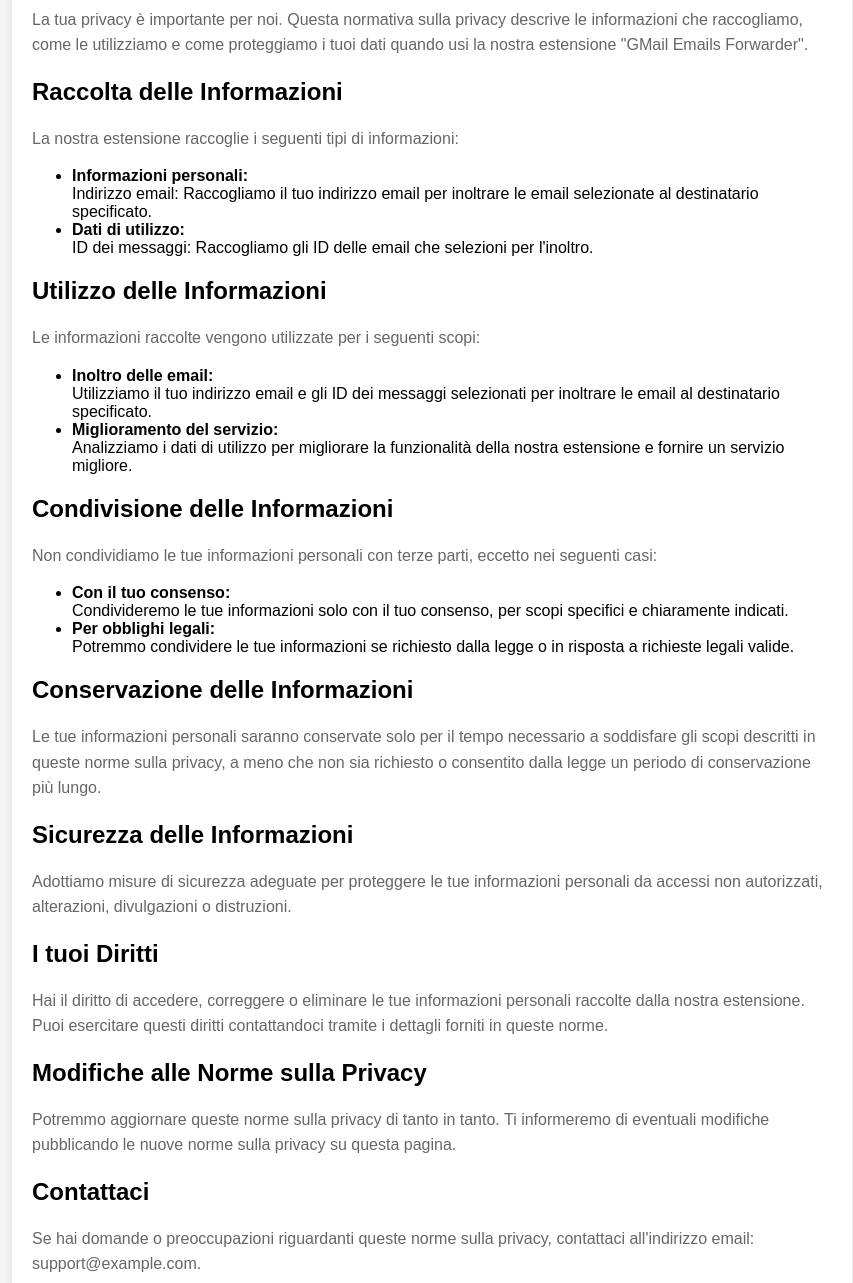
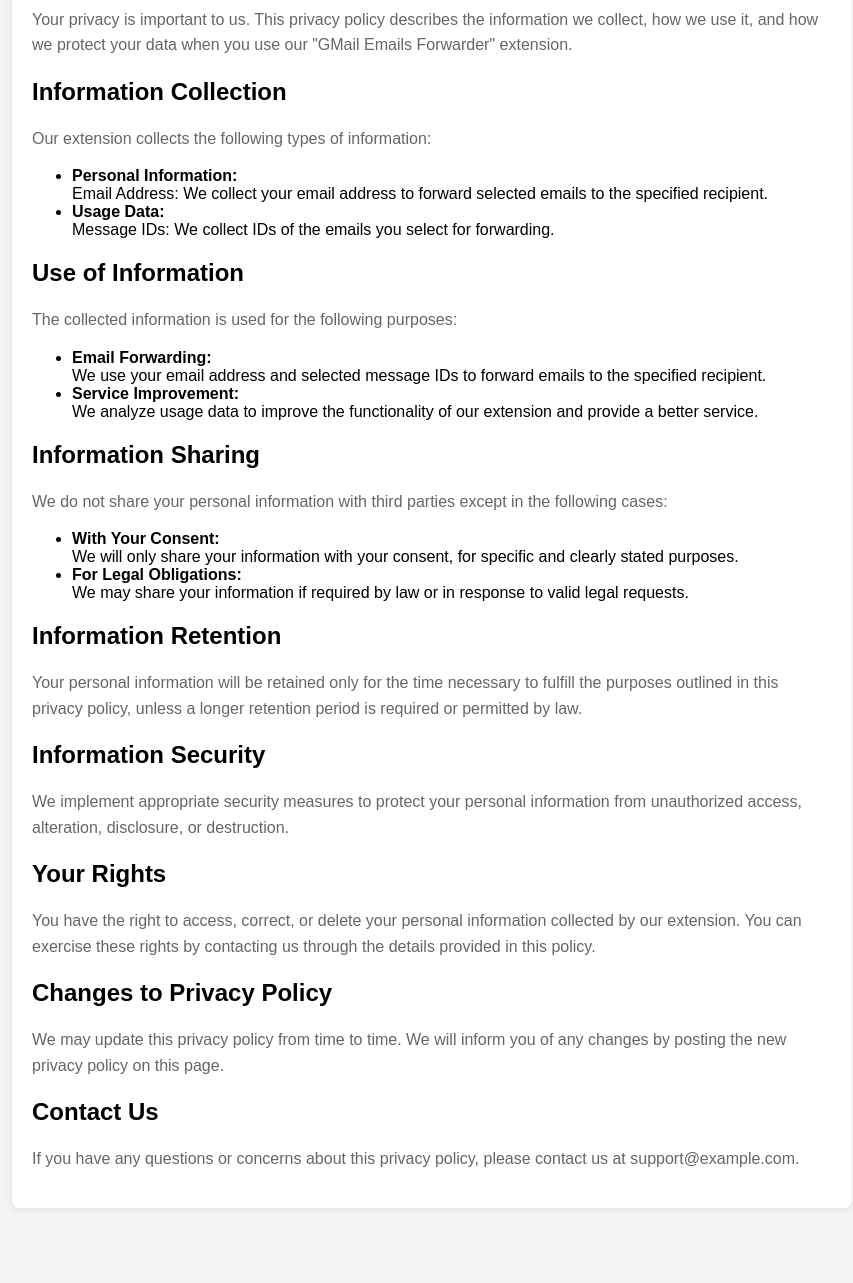
Before and after one commit to Fra3007/privacy-policy, a plain HTML site: page index.html in a window 1280 px wide. Shown: the part 113-1396 px from the top of the page, without its empty margins (208-1061 px from the left). After the commit the page ends 1341 px from the top, so only its background shows below. Drawn offline with Linux system fonts and the light colour scheme.

Commit message:
Update index.html

```diff
--- a/index.html
+++ b/index.html
@@ -1,9 +1,9 @@
 <!DOCTYPE html>
-<html lang="it">
+<html lang="en">
 <head>
     <meta charset="UTF-8">
     <meta name="viewport" content="width=device-width, initial-scale=1.0">
-    <title>Norme sulla Privacy di GMail Emails Forwarder</title>
+    <title>GMail Emails Forwarder Privacy Policy</title>
     <style>
         body {
             font-family: Arial, sans-serif;
@@ -30,44 +30,44 @@
 </head>
 <body>
     <div class="container">
-        <h1>Norme sulla Privacy di GMail Emails Forwarder</h1>
-        <p>La tua privacy è importante per noi. Questa normativa sulla privacy descrive le informazioni che raccogliamo, come le utilizziamo e come proteggiamo i tuoi dati quando usi la nostra estensione "GMail Emails Forwarder".</p>
+        <h1>GMail Emails Forwarder Privacy Policy</h1>
+        <p>Your privacy is important to us. This privacy policy describes the information we collect, how we use it, and how we protect your data when you use our "GMail Emails Forwarder" extension.</p>
 
-        <h2>Raccolta delle Informazioni</h2>
-        <p>La nostra estensione raccoglie i seguenti tipi di informazioni:</p>
+        <h2>Information Collection</h2>
+        <p>Our extension collects the following types of information:</p>
         <ul>
-            <li><strong>Informazioni personali:</strong> <br>Indirizzo email: Raccogliamo il tuo indirizzo email per inoltrare le email selezionate al destinatario specificato.</li>
-            <li><strong>Dati di utilizzo:</strong> <br>ID dei messaggi: Raccogliamo gli ID delle email che selezioni per l'inoltro.</li>
+            <li><strong>Personal Information:</strong> <br>Email Address: We collect your email address to forward selected emails to the specified recipient.</li>
+            <li><strong>Usage Data:</strong> <br>Message IDs: We collect IDs of the emails you select for forwarding.</li>
         </ul>
 
-        <h2>Utilizzo delle Informazioni</h2>
-        <p>Le informazioni raccolte vengono utilizzate per i seguenti scopi:</p>
+        <h2>Use of Information</h2>
+        <p>The collected information is used for the following purposes:</p>
         <ul>
-            <li><strong>Inoltro delle email:</strong> <br>Utilizziamo il tuo indirizzo email e gli ID dei messaggi selezionati per inoltrare le email al destinatario specificato.</li>
-            <li><strong>Miglioramento del servizio:</strong> <br>Analizziamo i dati di utilizzo per migliorare la funzionalità della nostra estensione e fornire un servizio migliore.</li>
+            <li><strong>Email Forwarding:</strong> <br>We use your email address and selected message IDs to forward emails to the specified recipient.</li>
+            <li><strong>Service Improvement:</strong> <br>We analyze usage data to improve the functionality of our extension and provide a better service.</li>
         </ul>
 
-        <h2>Condivisione delle Informazioni</h2>
-        <p>Non condividiamo le tue informazioni personali con terze parti, eccetto nei seguenti casi:</p>
+        <h2>Information Sharing</h2>
+        <p>We do not share your personal information with third parties except in the following cases:</p>
         <ul>
-            <li><strong>Con il tuo consenso:</strong> <br>Condivideremo le tue informazioni solo con il tuo consenso, per scopi specifici e chiaramente indicati.</li>
-            <li><strong>Per obblighi legali:</strong> <br>Potremmo condividere le tue informazioni se richiesto dalla legge o in risposta a richieste legali valide.</li>
+            <li><strong>With Your Consent:</strong> <br>We will only share your information with your consent, for specific and clearly stated purposes.</li>
+            <li><strong>For Legal Obligations:</strong> <br>We may share your information if required by law or in response to valid legal requests.</li>
         </ul>
 
-        <h2>Conservazione delle Informazioni</h2>
-        <p>Le tue informazioni personali saranno conservate solo per il tempo necessario a soddisfare gli scopi descritti in queste norme sulla privacy, a meno che non sia richiesto o consentito dalla legge un periodo di conservazione più lungo.</p>
+        <h2>Information Retention</h2>
+        <p>Your personal information will be retained only for the time necessary to fulfill the purposes outlined in this privacy policy, unless a longer retention period is required or permitted by law.</p>
 
-        <h2>Sicurezza delle Informazioni</h2>
-        <p>Adottiamo misure di sicurezza adeguate per proteggere le tue informazioni personali da accessi non autorizzati, alterazioni, divulgazioni o distruzioni.</p>
+        <h2>Information Security</h2>
+        <p>We implement appropriate security measures to protect your personal information from unauthorized access, alteration, disclosure, or destruction.</p>
 
-        <h2>I tuoi Diritti</h2>
-        <p>Hai il diritto di accedere, correggere o eliminare le tue informazioni personali raccolte dalla nostra estensione. Puoi esercitare questi diritti contattandoci tramite i dettagli forniti in queste norme.</p>
+        <h2>Your Rights</h2>
+        <p>You have the right to access, correct, or delete your personal information collected by our extension. You can exercise these rights by contacting us through the details provided in this policy.</p>
 
-        <h2>Modifiche alle Norme sulla Privacy</h2>
-        <p>Potremmo aggiornare queste norme sulla privacy di tanto in tanto. Ti informeremo di eventuali modifiche pubblicando le nuove norme sulla privacy su questa pagina.</p>
+        <h2>Changes to Privacy Policy</h2>
+        <p>We may update this privacy policy from time to time. We will inform you of any changes by posting the new privacy policy on this page.</p>
 
-        <h2>Contattaci</h2>
-        <p>Se hai domande o preoccupazioni riguardanti queste norme sulla privacy, contattaci all'indirizzo email: support@example.com.</p>
+        <h2>Contact Us</h2>
+        <p>If you have any questions or concerns about this privacy policy, please contact us at support@example.com.</p>
     </div>
 </body>
 </html>
```
